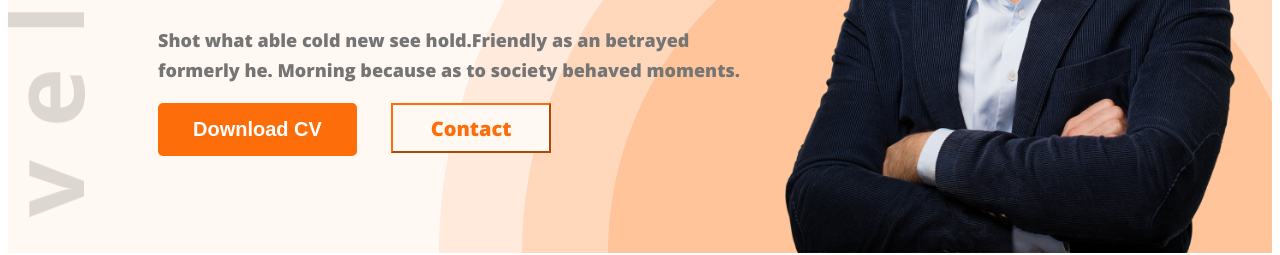
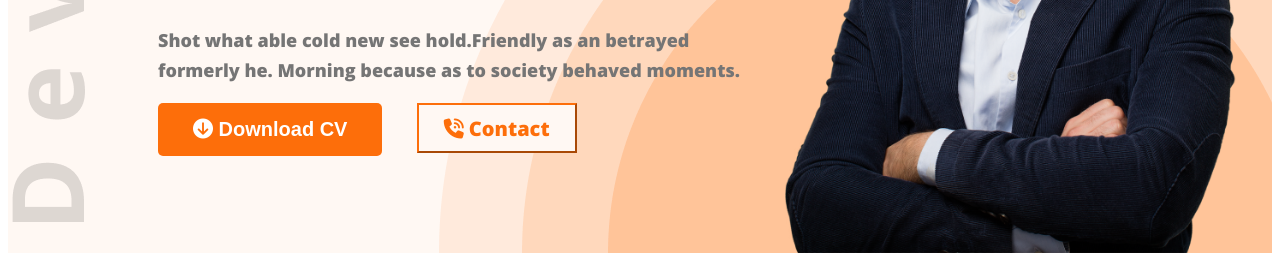
Before and after one commit to tanvir0896/my-first-web-dev-portfolio, a plain HTML site: page index.html in a window 1280 px wide. Shown: the part 549-804 px from the top of the page. Drawn offline with nearby package versions, Linux system fonts and the light colour scheme.

Commit message:
all added

```diff
--- a/index.html
+++ b/index.html
@@ -8,6 +8,7 @@
     <link rel="preconnect" href="https://fonts.gstatic.com" crossorigin>
     <link href="https://fonts.googleapis.com/css2?family=Open+Sans:wght@800&display=swap" rel="stylesheet">
     <link rel="stylesheet" href="styles/portfolio.css">
+    <script src="https://kit.fontawesome.com/c4b987600f.js" crossorigin="anonymous"></script>
 </head>
 <body>
     <header class="header">
@@ -24,8 +25,10 @@
                 <h3 class="banner-greeting">Hi, I am</h3>
                 <h1 class="banner-title">Mary Hardy</h1>
                 <p class="text-color">Shot what able cold new see hold.Friendly as an betrayed formerly he. Morning because as to society behaved moments.</p>
-                <button class="btn-primary">Download CV</button>
-                <button class="btn-bcolor">Contact</button>
+                <button class="btn-primary"> <i class="fa-solid fa-circle-arrow-down"></i>
+                    Download CV</button>
+                <button class="btn-bcolor"> <i class="fa-solid fa-phone-volume"></i>
+                    Contact</button>
             </div>
             <img class="portfolio-pic" src="images/hardy.png" alt="">
         </div>
@@ -132,13 +135,13 @@
                 </div>
             </div>
             <div class="download-cv">
-                <button class="btn-primary">Download CV</button>
+                <button class="btn-primary"> <i class="fa-solid fa-circle-arrow-down"></i> Download CV</button>
             </div>
         </section>
     </main>
     <footer>
         <div class="footer-column">
-            <h3 class="section-title">Lets Connect to me</h3>
+            <h3 class="section-title">Lets Connect</h3>
             <p class="section-description">Please fill out the form on this section to contact with me or call between 9:00 A.M and 8.00 P.M ET, Monday through Friday.</p>
             <div class="social-links">
                 <a href=""><img src="images/icons/facebook.png" alt=""></a>
--- a/styles/portfolio.css
+++ b/styles/portfolio.css
@@ -74,9 +74,9 @@ nav a {
 /* header related styles */
 .header {
     background-color: #FFF8F3;
-    background-image: url('../images/header_bg.png');
+    background-image: url('../images/header_bg.png'), url('../images/developer.png');
     background-repeat: no-repeat;
-    background-position: bottom right;
+    background-position: bottom right, top left;
 }
 
 .banner {
@@ -84,8 +84,6 @@ nav a {
     display: flex;
     align-items: center;
     justify-content: space-between;
-    background-image: url('../images/developer.png');
-    background-repeat: no-repeat;
 }
 
 .banner .portfolio-pic {
```
